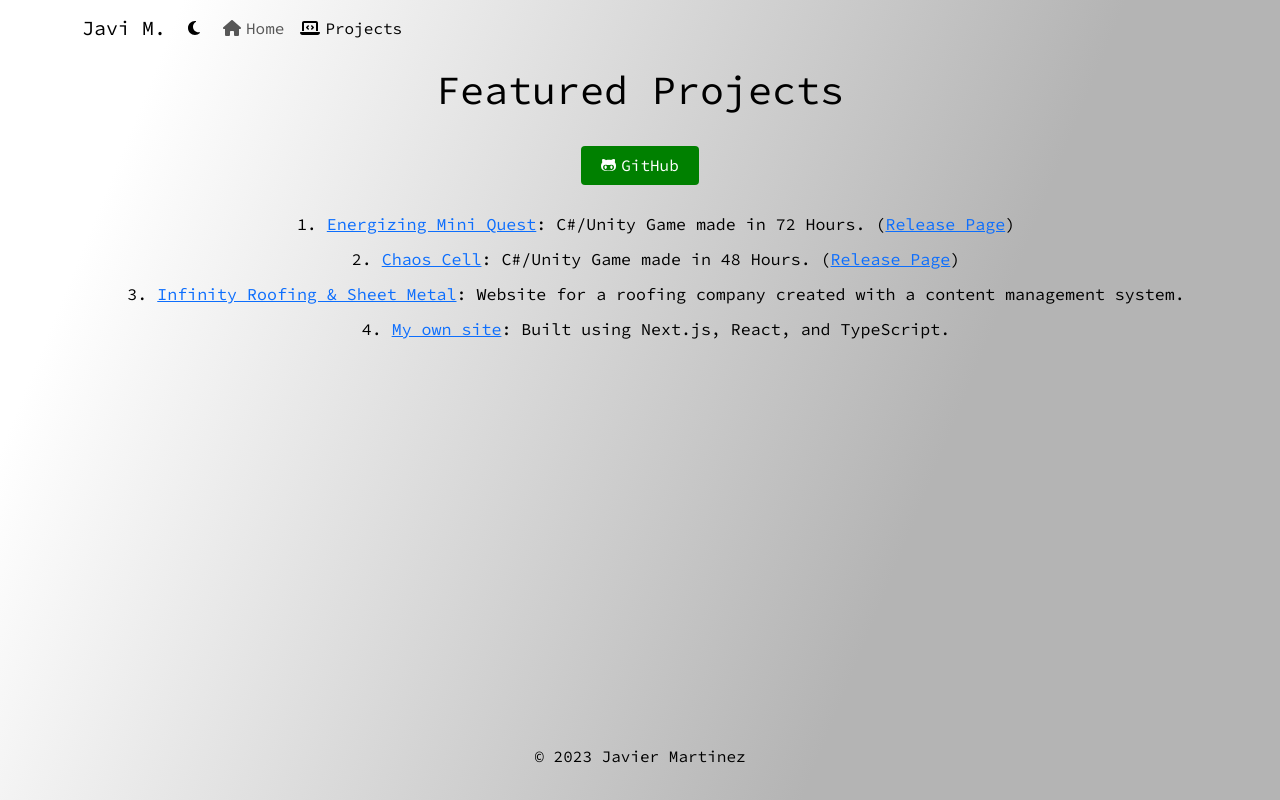
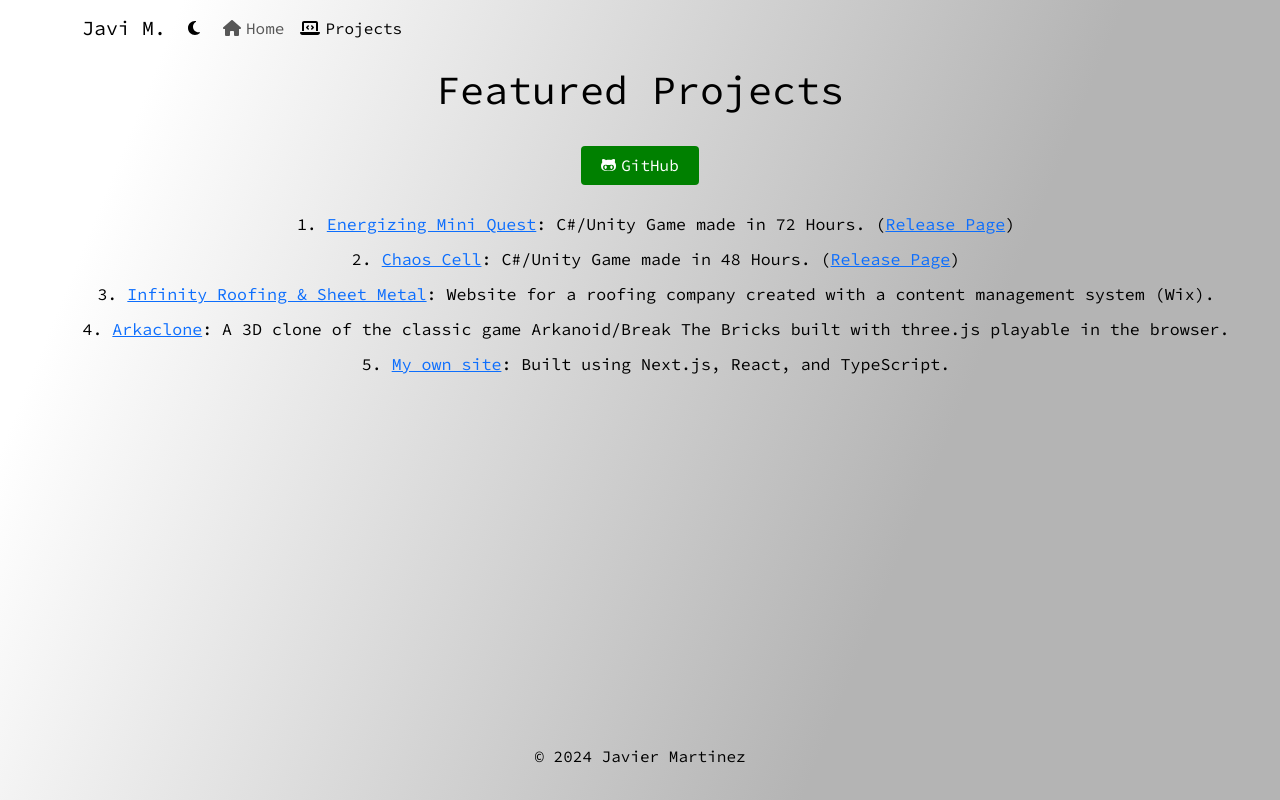
Before and after one commit to hoogmin/jmnxtsite, a Next.js app: page /projects in a window 1280 px wide. Built offline with nearby package versions, Linux system fonts and the light colour scheme.

Commit message:
Update year and add arkaclone project to portfolio

```diff
--- a/app/components/CoolFooter.tsx
+++ b/app/components/CoolFooter.tsx
@@ -1,7 +1,7 @@
 const CoolFooter = () => {
     return (
         <footer>
-            <p>&copy; {new Date().getFullYear()} Javier Martinez</p>
+            <p>&copy; 2024 Javier Martinez</p>
         </footer>
     )
 }
--- a/app/projects/page.tsx
+++ b/app/projects/page.tsx
@@ -51,7 +51,11 @@ const ProjectsPage = () => {
                     </li>
                     <li>
                         <a href="https://www.infinityrfg.net" target="_blank" rel="noopener noreferrer">Infinity Roofing &amp; Sheet Metal</a>
-                        : Website for a roofing company created with a content management system.
+                        : Website for a roofing company created with a content management system &#40;Wix&#41;.
+                    </li>
+                    <li>
+                        <a href="https://github.com/hoogmin/arkaclone" target="_blank" rel="noopener noreferrer">Arkaclone</a>
+                        : A 3D clone of the classic game Arkanoid/Break The Bricks built with three.js playable in the browser.
                     </li>
                     <li>
                         <Link href="/" target="_blank" rel="noopener noreferrer">My own site</Link>
```
Also changed, not shown: 1 other file (tests, documents, lock files or other folders).
